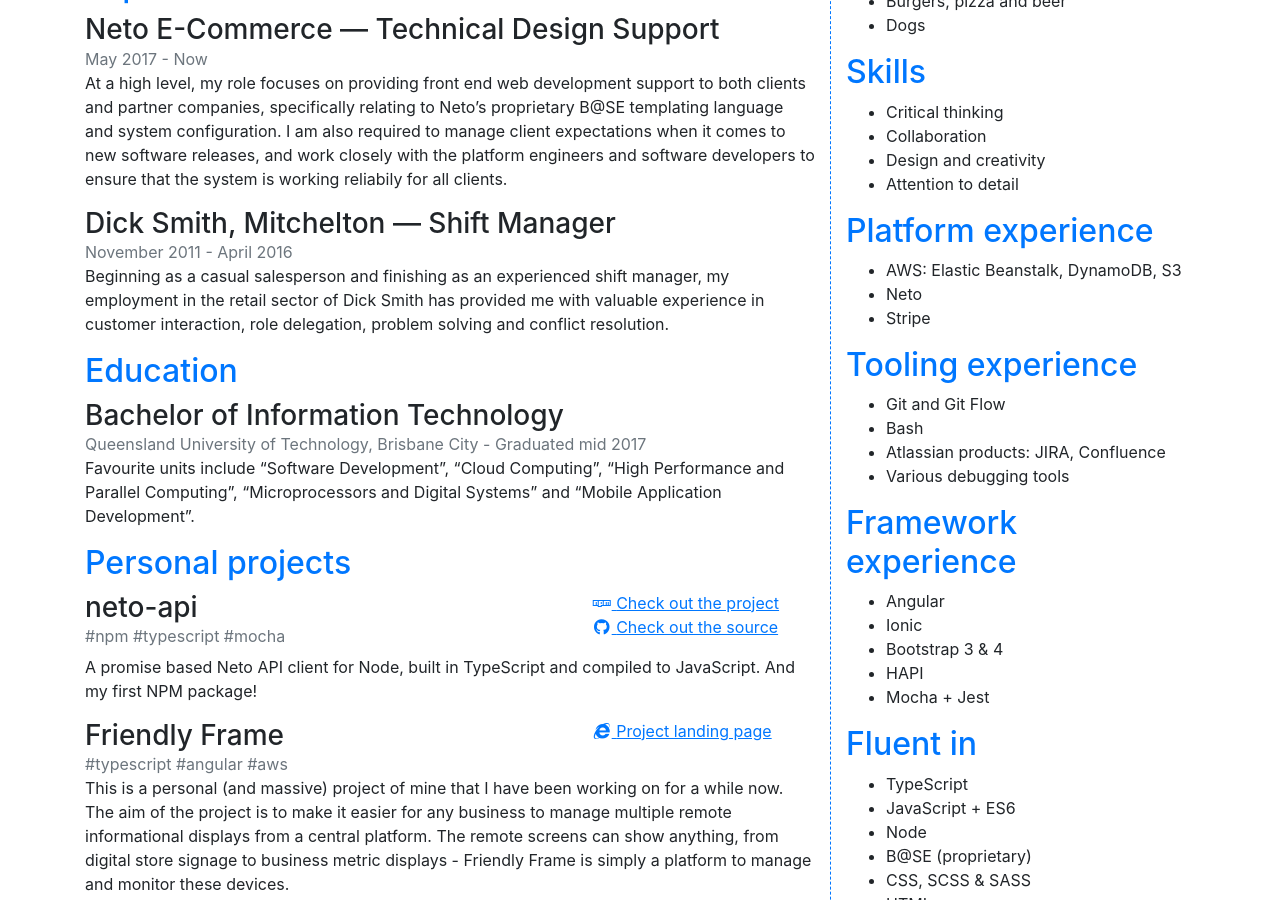
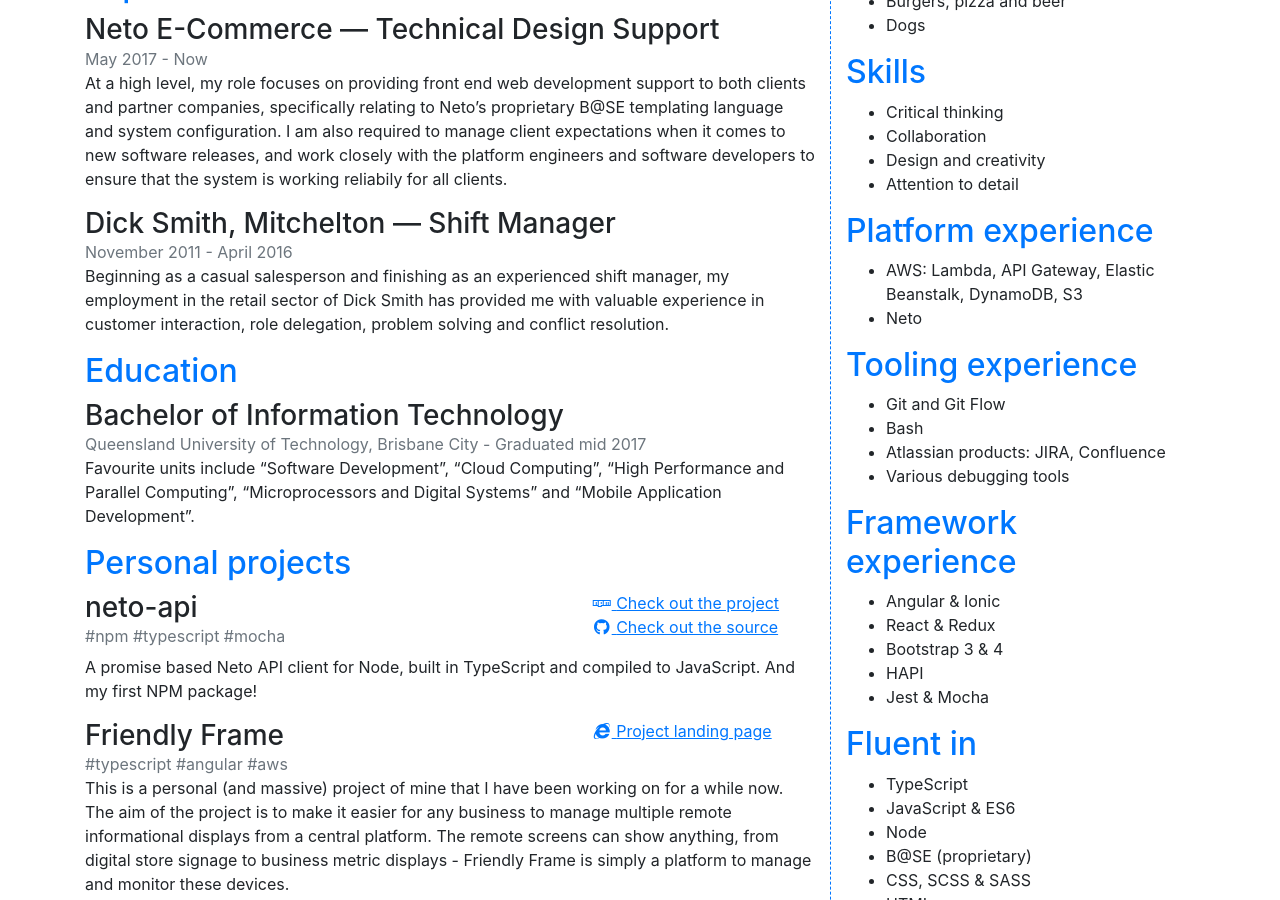
Before and after one commit to matt-downs/matt-downs.github.io, a Jekyll site: the page built from index.html, in a window 1280 px wide and 900 px high, scrolled down 478 px. Built offline with Jekyll 4.4.1, drawn with Linux system fonts in a browser that asks for light colours; nearby versions of some CDN libraries.

Commit message:
Update experience

```diff
--- a/index.html
+++ b/index.html
@@ -114,9 +114,8 @@
 
         <h2>Platform experience</h2>
         <ul>
-            <li>AWS: Elastic Beanstalk, DynamoDB, S3</li>
+            <li>AWS: Lambda, API Gateway, Elastic Beanstalk, DynamoDB, S3</li>
             <li>Neto</li>
-            <li>Stripe</li>
         </ul>
 
         <h2>Tooling experience</h2>
@@ -129,17 +128,17 @@
 
         <h2>Framework experience</h2>
         <ul>
-            <li>Angular</li>
-            <li>Ionic</li>
+            <li>Angular &amp; Ionic</li>
+            <li>React &amp; Redux</li>
             <li>Bootstrap 3 &amp; 4</li>
             <li>HAPI</li>
-            <li>Mocha + Jest</li>
+            <li>Jest &amp; Mocha</li>
         </ul>
 
         <h2>Fluent in</h2>
         <ul>
             <li>TypeScript</li>
-            <li>JavaScript + ES6</li>
+            <li>JavaScript &amp; ES6</li>
             <li>Node</li>
             <li>B@SE (proprietary)</li>
             <li>CSS, SCSS &amp; SASS</li>
```
